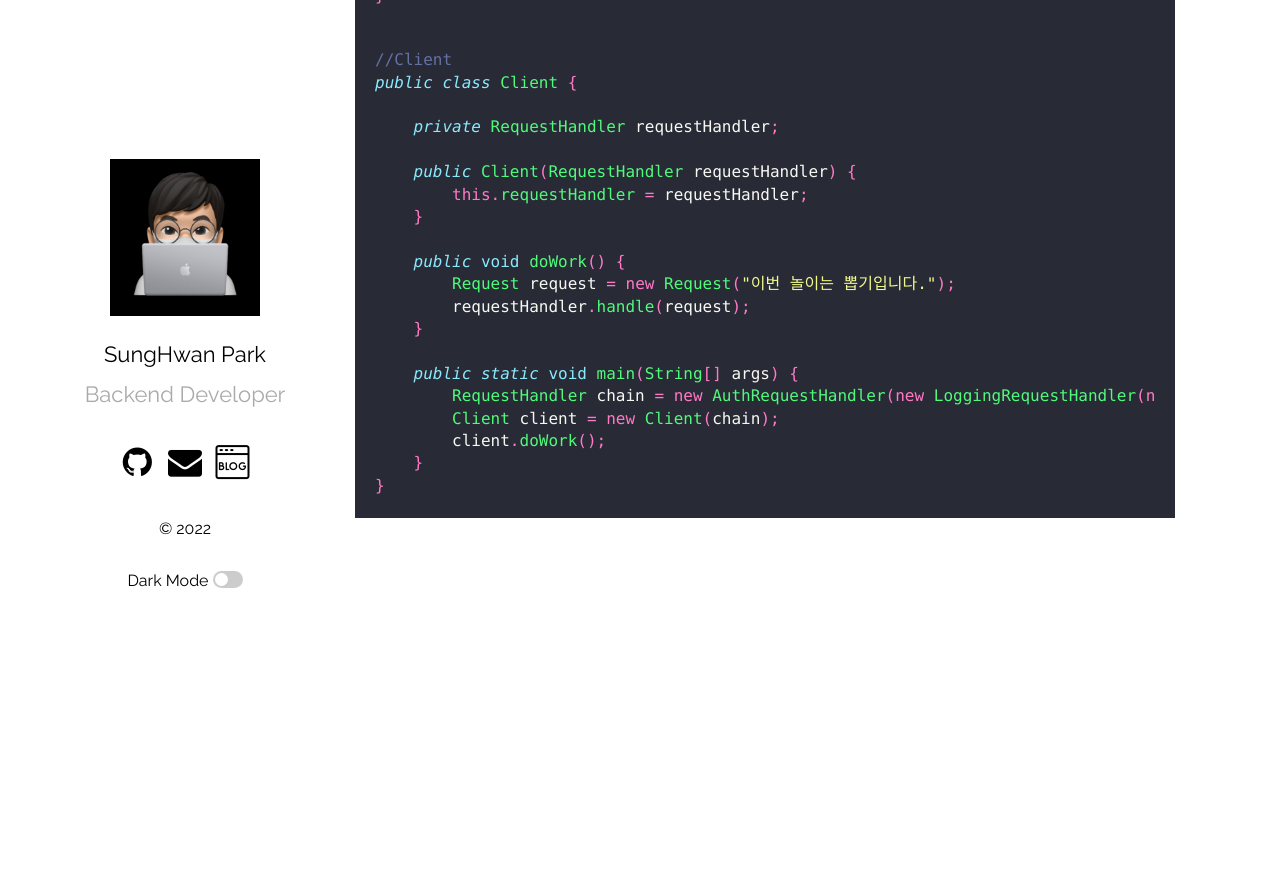
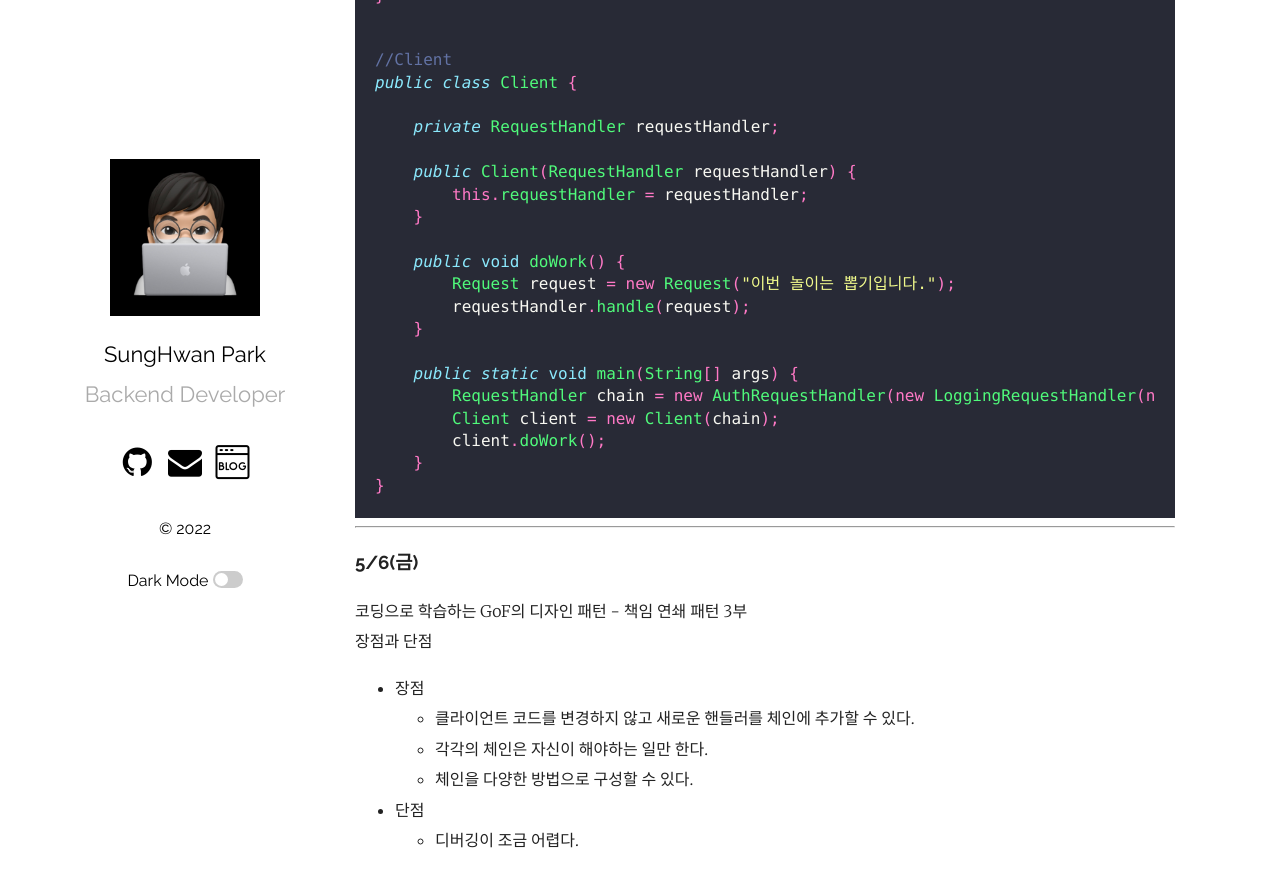
Before and after one commit to park0219/park0219.github.io, a Jekyll site: the page built from _posts/2022-05-01-5월TIL.markdown, in a window 1280 px wide and 900 px high, scrolled down 3528 px. Shown: the top 887 px of the window. Built offline with Jekyll 4.4.1, drawn with Linux system fonts in a browser that asks for light colours; comment, search, counter and statistics services are not loaded; before the commit the page ends 4091 px from its top, so only the background shows below that.

Commit message:
feat: 2022-05-06 TIL 추가

````diff
--- a/_posts/2022-05-01-5월TIL.markdown
+++ b/_posts/2022-05-01-5월TIL.markdown
@@ -186,3 +186,17 @@ public class Client {
     }
 }
 ```
+
+---
+
+### 5/6(금)
+
+코딩으로 학습하는 GoF의 디자인 패턴 - 책임 연쇄 패턴 3부<br/>
+장점과 단점
+
+-   장점
+    -   클라이언트 코드를 변경하지 않고 새로운 핸들러를 체인에 추가할 수 있다.
+    -   각각의 체인은 자신이 해야하는 일만 한다.
+    -   체인을 다양한 방법으로 구성할 수 있다.
+-   단점
+    -   디버깅이 조금 어렵다.
````
